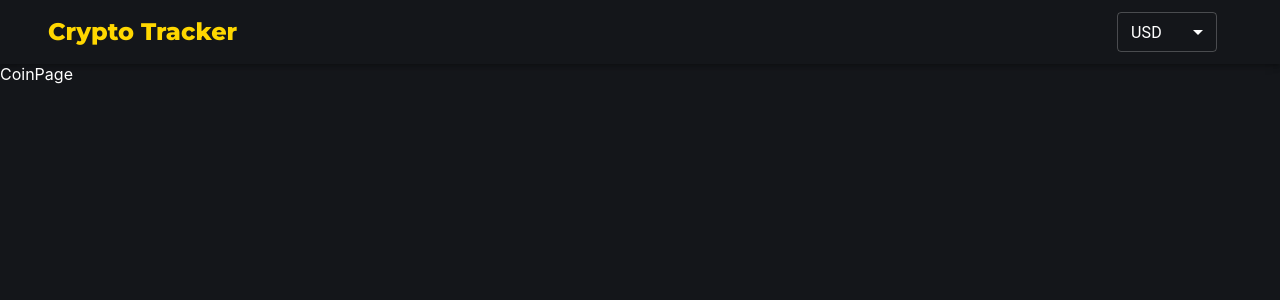
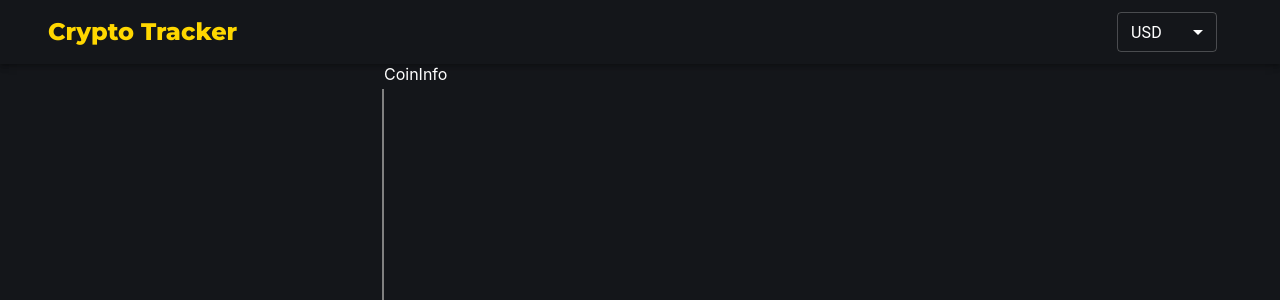
Before and after one commit to vincent-zola/crypto_tracker_tutorial, a React (Create React App) app: page /coins/1 in a window 1280 px wide. Shown: the top 300 px of the page. Built offline with nearby package versions, Linux system fonts and the light colour scheme; no server answers.

Commit message:
working on CoinPage

```diff
--- a/src/App.js
+++ b/src/App.js
@@ -1,3 +1,5 @@
+// * ========== IMPORTS ==========
+
 import { BrowserRouter, Route } from "react-router-dom";
 import Header from "./components/Header";
 import Homepage from "./Pages/Homepage";
@@ -6,6 +8,9 @@
 import { makeStyles } from "@material-ui/core";
 
 function App() {
+
+  // * ========== STYLES ==========
+
   // Material UI
   const useStyles = makeStyles(() => ({
     App: {
@@ -16,6 +21,7 @@
   }));
   // transfer styles to an obj
   const classes = useStyles();
+// * ========== HTML ==========
 
   return (
     <BrowserRouter>
--- a/src/Pages/CoinPage.jsx
+++ b/src/Pages/CoinPage.jsx
@@ -1,9 +1,101 @@
-import React from 'react'
+// * ========== IMPORTS ==========
+
+import { makeStyles, Typography } from "@material-ui/core";
+import axios from "axios";
+import React, { useEffect, useState } from "react";
+import { useParams } from "react-router-dom";
+import CoinInfo from "../components/Banner/CoinInfo";
+import { SingleCoin } from "../config/api";
+import { CryptoState } from "../CryptoContext";
+// import ReactHtmlParser from "react-html-parser";
+
+// * ========== VARIABLES & FUNCTIONS ==========
 
 const CoinPage = () => {
+  // has now an obj which contains the :id info declared in App.js, if we go to a page the url ending will be stored in it
+  const { id } = useParams();
+  // stores fetched data for one Coin
+  const [coin, setCoin] = useState();
+  // use CryptoState to import the State from Context component and extract the values
+  const { currency, symbol } = CryptoState();
+
+  // fetching single Coin data
+  const fetchCoin = async () => {
+    const { data } = await axios.get(SingleCoin(id));
+    setCoin(data);
+  };
+
+  console.log(coin);
+
+  useEffect(() => {
+    fetchCoin();
+  }, []);
+
+  // * ========== STYLES ==========
+  // "theme" argument comes from MUI
+  const useStyles = makeStyles((theme) => ({
+    container: {
+      // if full-screen
+      display: "flex",
+      // down("md") if it's less than mid-screen
+      [theme.breakpoints.down("md")]: {
+        flexDirection: "column",
+        alignItems: "center",
+      },
+    },
+    sidebar: {
+      width: "30%",
+      [theme.breakpoints.down("md")]: {
+        width: "100%",
+      },
+      display: "flex",
+      flexDirection: "column",
+      alignItems: "center",
+      marginTop: 25,
+      borderRight: "2px solid grey",
+    },
+    heading: {
+      fontWeight: "bold",
+      marginBottom: 20,
+      fontFamily: "Montserrat",
+    },
+  }));
+  // MUI define class obj
+  const classes = useStyles();
+
+  // * ========== HTML ==========
+
   return (
-    <div>CoinPage</div>
-  )
-}
+    <div className={classes.container}>
+      {/*  ===== Sidebar =====  */}
 
-export default CoinPage
+      <div className={classes.sidebar}>
+        <img
+          src={coin?.image.large}
+          alt={coin?.name}
+          height={"200"}
+          style={{
+            marginBottom: 20,
+          }}
+        />
+        <Typography variant="h3" className={classes.heading}>
+          {coin?.name}
+        </Typography>
+        <Typography
+          variant="subtitle1"
+          className={classes.description}
+        >
+          {/* split text at dot-space and return first one */}
+          {/* wrapping it in the react-html-parser library */}
+          {coin?.description.en.split(". ")[0]}
+        </Typography>
+      </div>
+
+      {/*  ===== Chart ===== */}
+
+      <CoinInfo coin={coin} />
+    </div>
+  );
+};
+
+export default CoinPage;
--- /dev/null
+++ b/src/components/Banner/CoinInfo.jsx
@@ -0,0 +1,9 @@
+import React from 'react'
+
+const CoinInfo = () => {
+  return (
+    <div>CoinInfo</div>
+  )
+}
+
+export default CoinInfo
--- a/src/components/CoinsTable.jsx
+++ b/src/components/CoinsTable.jsx
@@ -48,8 +48,6 @@
     setLoading(false);
   };
 
-  console.log(coins);
-
   // if currency state changes data fetches
   useEffect(() => {
     fetchCoins();
@@ -66,6 +64,8 @@
         coin.symbol.toLowerCase().includes(search.toLowerCase())
     );
   };
+
+
 
   // * ========== STYLES ==========
 
@@ -254,7 +254,9 @@
           }}
           // basically the Pagination contains ul's
           classes={{ ul: classes.pagination }}
-          count={(handleSearch()?.length / 10).toFixed(0)}
+          // how many pages are there
+          // ! changed .toFixed(0) to Math.floor because Pagination will number not string
+          count={Math.floor((handleSearch()?.length / 10))}
           // syntax is an MUI thing...
           // function(event: object) => void
           onChange={(_, value) => {
```
Also changed, not shown: public/banner2.jpg (deleted).
